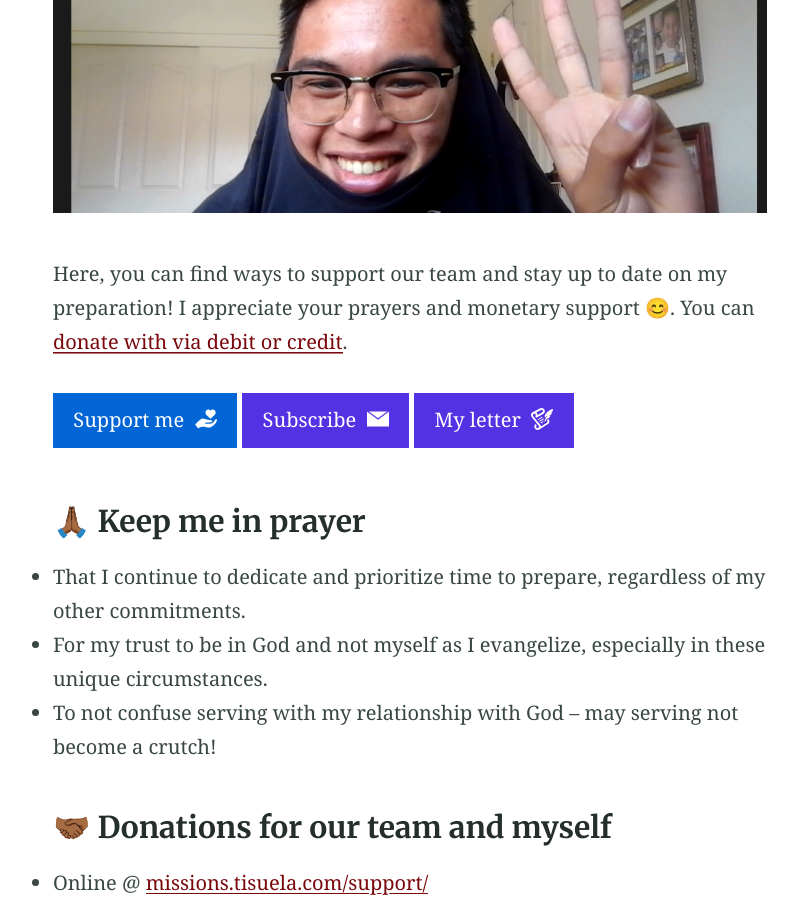
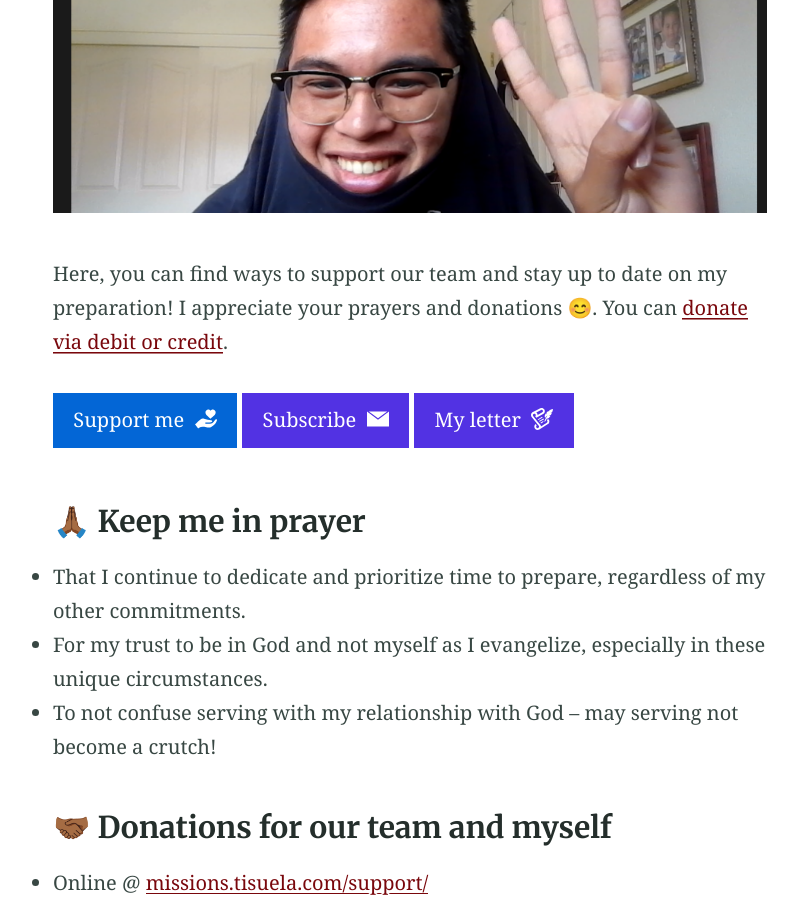
Before and after one commit to nananananate/guatemala-missions, a Jekyll site: the page built from index.md, in a window 1280 px wide and 900 px high, scrolled down 1016 px. Shown: the whole window, without its empty margins (230-1028 px from the left). Built offline with Jekyll 4.4.1, drawn with Linux system fonts in a browser that asks for light colours.

Commit message:
fixed typo

```diff
--- a/index.md
+++ b/index.md
@@ -12,7 +12,7 @@ Hi, I'm Nathaniel Louis Tisuela, and I will be going on missions with [Acts Mini
 
 ![renato and i](/assets/images/renato-and-i.png)
 
-Here, you can find ways to support our team and stay up to date on my preparation! I appreciate your prayers and monetary support 😊. You can [donate with via debit or credit](https://churchofsouthland.ccbchurch.com/goto/forms/681/responses/new).
+Here, you can find ways to support our team and stay up to date on my preparation! I appreciate your prayers and donations 😊. You can [donate via debit or credit](https://churchofsouthland.ccbchurch.com/goto/forms/681/responses/new).
 
 {% include button.html text="Support me" icon="donation" link="https://churchofsouthland.ccbchurch.com/goto/forms/681/responses/new" color="#0366d6" %}{% include button.html text="Subscribe" icon="email" link="/subscribe/" color="#5232E3" %}{% include button.html text="My letter" icon="letter" link="./assets/pdfs/support-letter.pdf" color="#5232E3" %}
 
```
